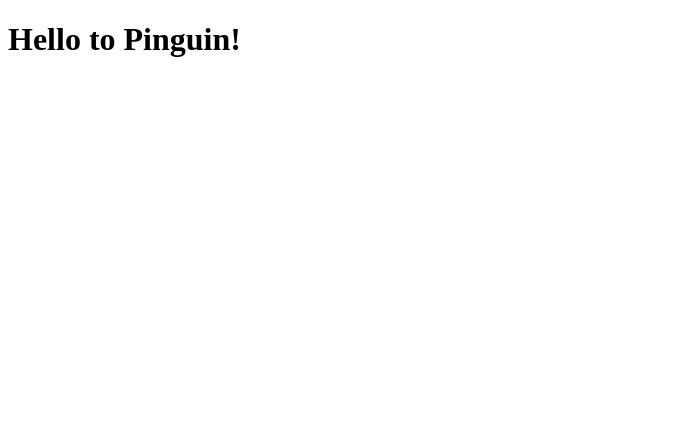
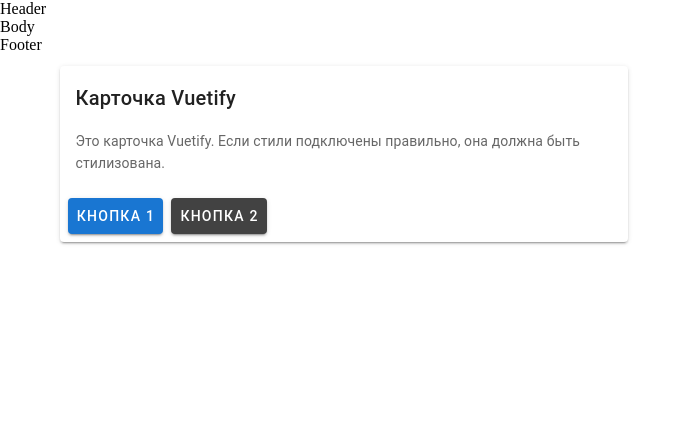
Before and after one commit to AkiyamaNoKami/GameOfLife, a FastAPI app: page / in a window 1280 px wide. Shown: the top 444 px of the page, without its empty margins (0-692 px from the left). Before the commit the page ends 57 px from the top, so only its background shows below. Run offline with FastAPI, Linux system fonts and the light colour scheme; some libraries are stand-ins or nearby versions.

Commit message:
Add vuetify

```diff
--- /dev/null
+++ b/package.json
@@ -0,0 +1,5 @@
+{
+  "dependencies": {
+    "vuetify": "^3.7.2"
+  }
+}
--- a/templates/index.html
+++ b/templates/index.html
@@ -1,13 +1,52 @@
-<!doctype html>
-<html lang="en">
+<!DOCTYPE html>
+<html>
 <head>
-    <meta charset="UTF-8">
-    <meta name="viewport"
-          content="width=device-width, user-scalable=no, initial-scale=1.0, maximum-scale=1.0, minimum-scale=1.0">
-    <meta http-equiv="X-UA-Compatible" content="ie=edge">
-    <title>Document</title>
+    <link href="https://cdn.jsdelivr.net/npm/@mdi/font/css/materialdesignicons.min.css" rel="stylesheet">
+    <link href="https://cdn.jsdelivr.net/npm/vuetify@2.5.10/dist/vuetify.min.css" rel="stylesheet">
+    <meta name="viewport" content="width=device-width, initial-scale=1, maximum-scale=1, user-scalable=no, minimal-ui">
 </head>
 <body>
-    <h1>Hello to Pinguin!</h1>
+<div class="header">
+    Header
+</div>
+<div class="body">
+    Body
+</div>
+<div class="footer">
+    Footer
+</div>
+<div id="app">
+    <v-app>
+        <v-main>
+            <v-container>
+                <v-row>
+                    <v-col cols="12" md="6">
+                        <v-card>
+                            <v-card-title>
+                                Карточка Vuetify
+                            </v-card-title>
+                            <v-card-text>
+                                Это карточка Vuetify. Если стили подключены правильно, она должна быть стилизована.
+                            </v-card-text>
+                            <v-card-actions>
+                                <v-btn color="primary">Кнопка 1</v-btn>
+                                <v-btn color="secondary">Кнопка 2</v-btn>
+                            </v-card-actions>
+                        </v-card>
+                    </v-col>
+                </v-row>
+            </v-container>
+        </v-main>
+    </v-app>
+</div>
+
+<script src="https://cdn.jsdelivr.net/npm/vue@2.6.14/dist/vue.js"></script>
+<script src="https://cdn.jsdelivr.net/npm/vuetify@2.5.10/dist/vuetify.js"></script>
+<script>
+    new Vue({
+        el: '#app',
+        vuetify: new Vuetify(),
+    })
+</script>
 </body>
 </html>
--- /dev/null
+++ b/templates/main.js
@@ -0,0 +1,5 @@
+import Vue from 'vue'
+import Vuetify from 'vuetify'
+
+
+Vue.use(Vuetify)
```
Also changed, not shown: package-lock.json (added), templates/script.js (deleted).
